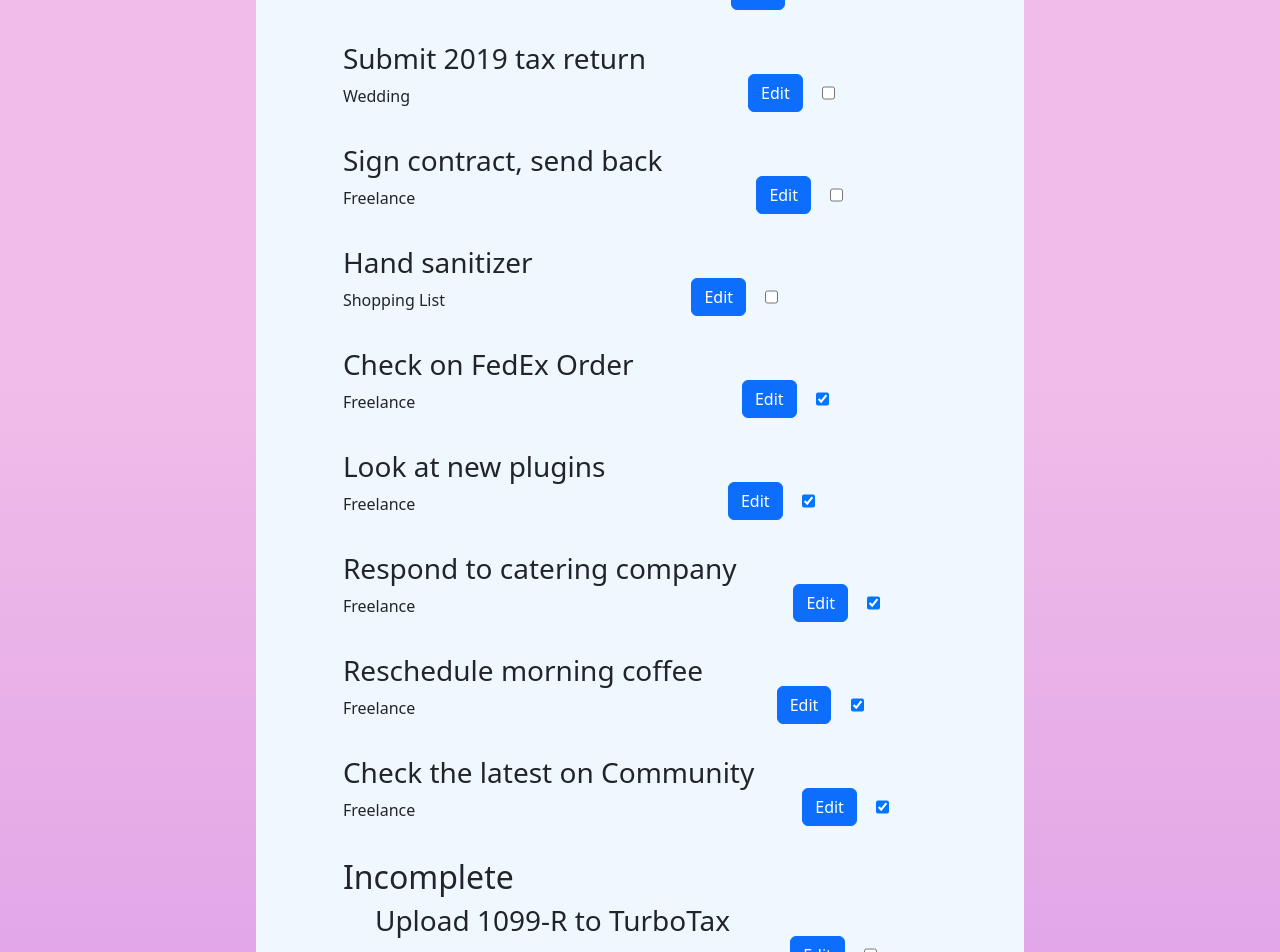
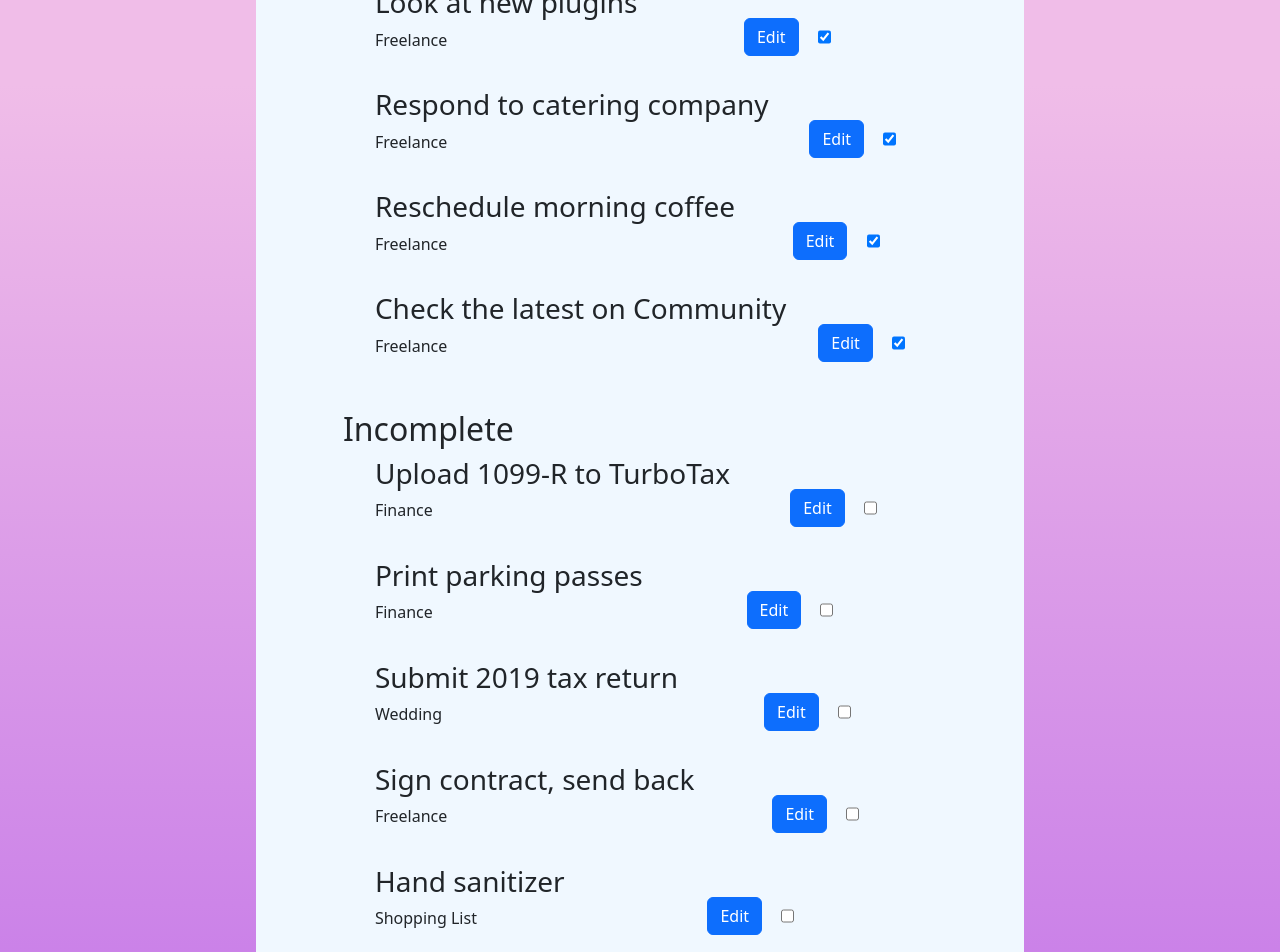
Before and after one commit to Norozkhani/todo-with-db, a React (Create React App) app in the folder Client/: page / in a window 1280 px wide. Shown: the part 280-1232 px from the top of the page. Built offline with nearby package versions, Linux system fonts and the light colour scheme.

Commit message:
working modal and Task list /PairProgramming

```diff
--- a/Client/src/App.js
+++ b/Client/src/App.js
@@ -1,6 +1,5 @@
 import { useState } from "react";
 import DateTime from "./components/Date";
-import Tasks from "./components/Tasks";
 import AddTask from "./components/AddTask";
 import EditTask from "./components/EditTask";
 import Task from "./components/Task";
@@ -71,7 +70,8 @@ function App() {
       completed: true,
     },
   ]);
-  const [editTask, setEditTask] = useState([]);
+  const completedTasks = tasks.filter((task) => task.completed);
+  const incompleteTasks = tasks.filter((task) => !task.completed);
   const handleCheck = (id) => {
     setTasks(
       tasks.map((task) =>
@@ -103,17 +103,32 @@ function App() {
         <section>
           <DateTime />
           <AddTask taskLen={tasks.length} createTask={createTask} />
-          {tasks.map((task) => (
+          <h2>Completed</h2>
+          <ul>
+            {completedTasks.map((task) => (
               <Task
                 key={task.id}
                 task={task}
-              tasks={tasks}
                 handleCheck={handleCheck}
                 activateEditTask={activateEditTask}
                 replaceTask={replaceTask}
                 deleteTask={deleteTask}
               />
             ))}
+          </ul>
+          <h2>Incomplete</h2>
+          <ul>
+            {incompleteTasks.map((task) => (
+              <Task
+                key={task.id}
+                task={task}
+                handleCheck={handleCheck}
+                activateEditTask={activateEditTask}
+                replaceTask={replaceTask}
+                deleteTask={deleteTask}
+              />
+            ))}
+          </ul>
           <EditTask
             editTask={
               activeEditTask
@@ -124,12 +139,6 @@ function App() {
             deleteTask={deleteTask}
             onHide={() => setActiveEditTask(null)}
           />
-
-          <Tasks
-            tasks={tasks}
-            handleCheck={handleCheck}
-            activateEditTask={activateEditTask}
-          />
         </section>
       </div>
     </div>
--- a/Client/src/components/Task.js
+++ b/Client/src/components/Task.js
@@ -1,6 +1,7 @@
 import { useState } from "react";
 import { Button } from "react-bootstrap";
 import EditTask from "./EditTask";
+import "../App.css";
 
 const Task = ({
   task,
```
Lines whose indentation alone changed are shown as unchanged.
